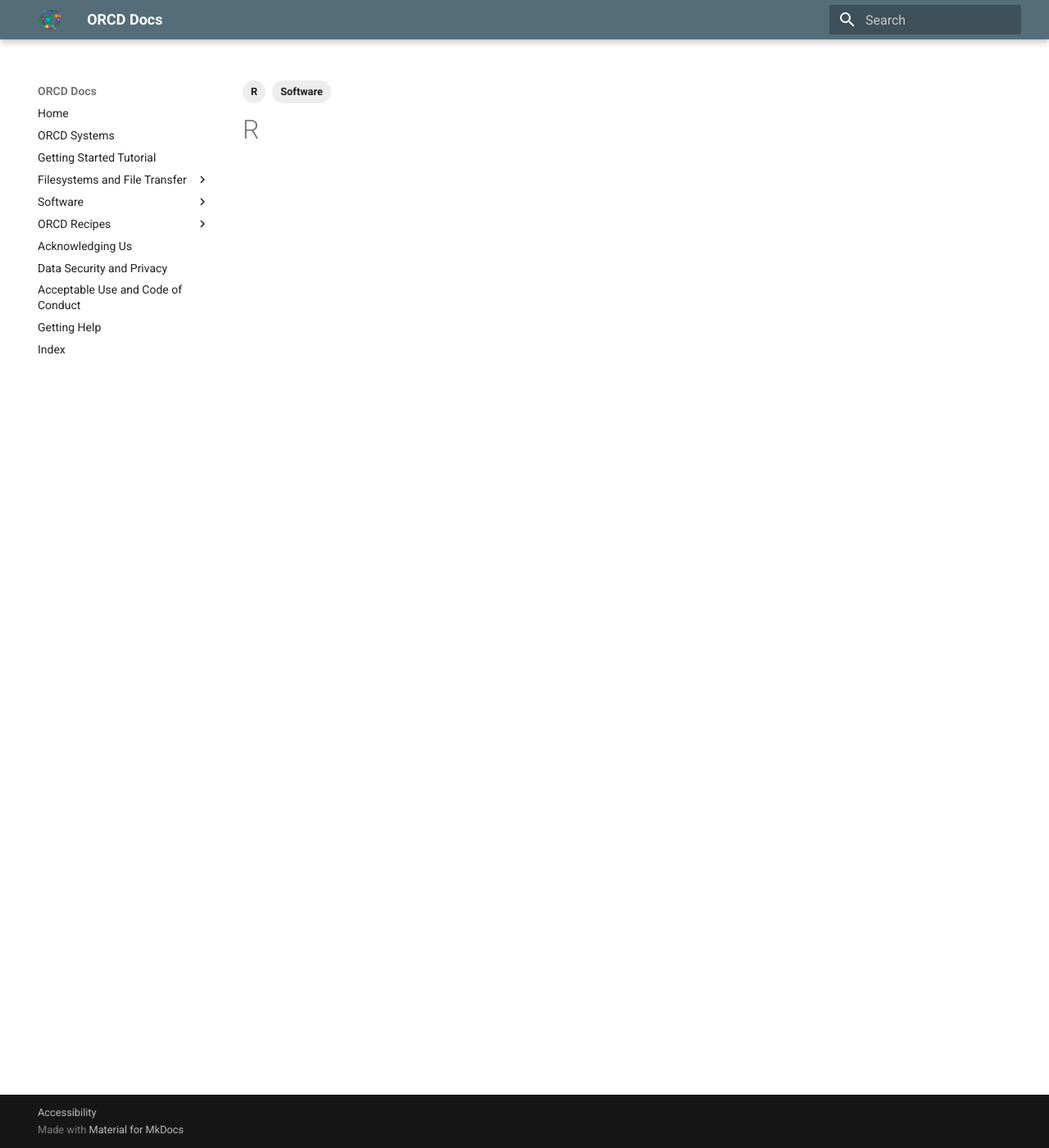
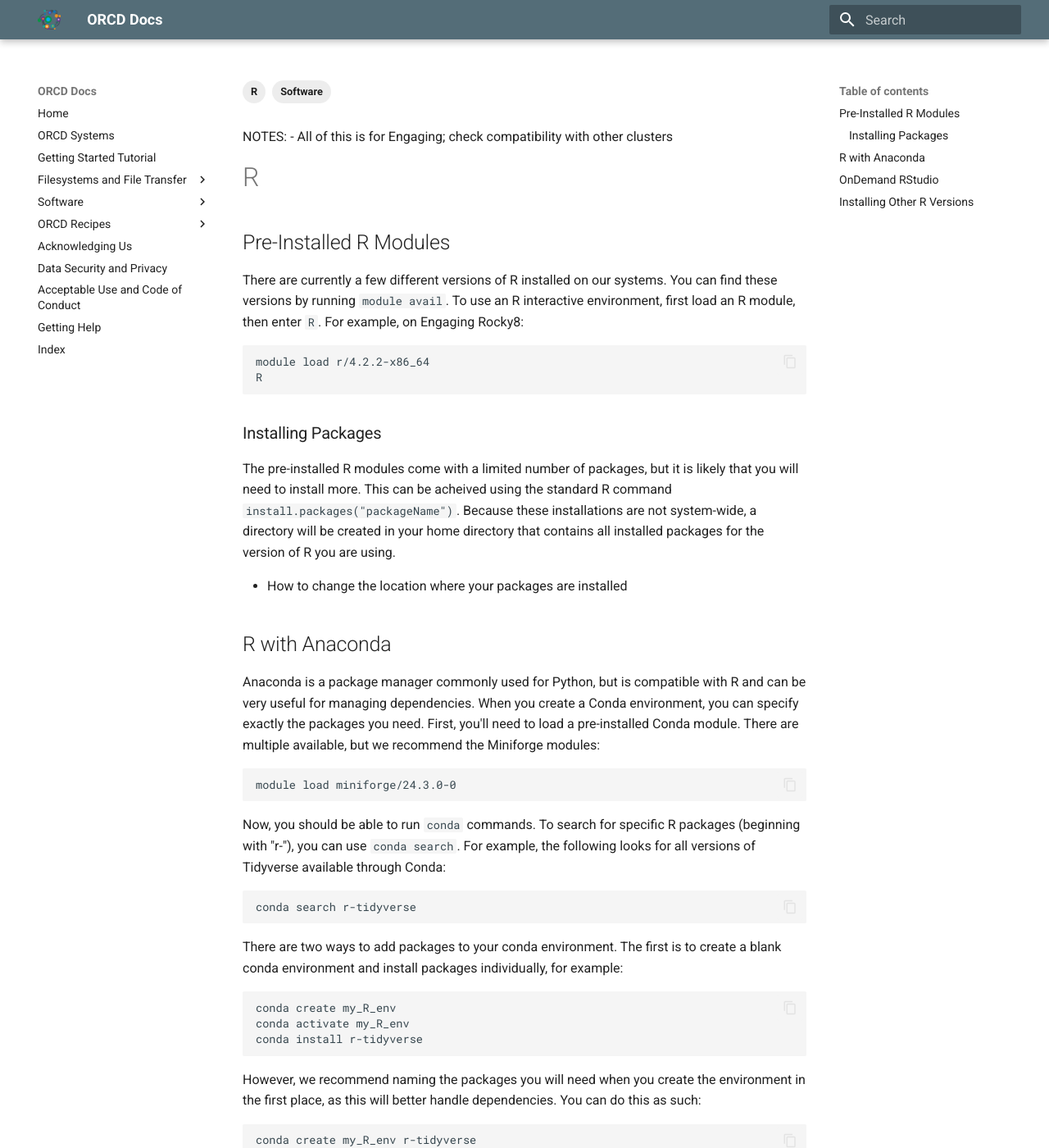
Before and after one commit to mit-orcd/orcd-docs-edit, an MkDocs documentation site: the page built from docs/software/R.md, in a window 1280 px wide and 1400 px high. Shown: the whole window at 82% size. Built offline with MkDocs 1.6.1 and Material for MkDocs 9.7.7, drawn with Linux system fonts in a browser that asks for light colours; some of the changed text lies outside the part shown.

Commit message:
added detail

````diff
--- a/docs/software/R.md
+++ b/docs/software/R.md
@@ -3,3 +3,71 @@ tags:
  - Software
  - R
 ---
+
+NOTES:
+- All of this is for Engaging; check compatibility with other clusters
+
+# R
+
+## Pre-Installed R Modules
+
+There are currently a few different versions of R installed on our systems. You can find these versions by running `module avail`. To use an R interactive environment, first load an R module, then enter `R`. For example, on Engaging Rocky8:
+
+```bash
+module load r/4.2.2-x86_64
+R
+```
+
+### Installing Packages
+
+The pre-installed R modules come with a limited number of packages, but it is likely that you will need to install more. This can be acheived using the standard R command `install.packages("packageName")`. Because these installations are not system-wide, a directory will be created in your home directory that contains all installed packages for the version of R you are using.
+
+- How to change the location where your packages are installed
+
+## R with Anaconda
+
+Anaconda is a package manager commonly used for Python, but is compatible with R and can be very useful for managing dependencies. When you create a Conda environment, you can specify exactly the packages you need. First, you'll need to load a pre-installed Conda module. There are multiple available, but we recommend the Miniforge modules:
+
+```bash
+module load miniforge/24.3.0-0
+```
+
+Now, you should be able to run `conda` commands. To search for specific R packages (beginning with "r-"), you can use `conda search`. For example, the following looks for all versions of Tidyverse available through Conda:
+
+```bash
+conda search r-tidyverse
+```
+
+There are two ways to add packages to your conda environment. The first is to create a blank conda environment and install packages individually, for example:
+
+```bash
+conda create my_R_env
+conda activate my_R_env
+conda install r-tidyverse
+```
+
+However, we recommend naming the packages you will need when you create the environment in the first place, as this will better handle dependencies. You can do this as such:
+
+```bash
+conda create my_R_env r-tidyverse
+```
+
+You can also specify specific versions of packages that you'd like to install:
+
+```bash
+conda install r-tidyverse=2.0.0
+```
+
+## OnDemand RStudio
+
+You can use RStudio on a cluster through OnDemand. Package installation behaves similarly as if you were running a version of R via the command line. Currently, OnDemand is only supported on the Engaging Centos7 nodes.
+
+## Installing Other R Versions
+
+If you need a specific version of R, you can specify this while creating a Conda environment. All you need to do is set the r-base argument to the specific version of R that you need. For example, for installing R version 4.1.2:
+
+```bash
+conda create -n R_env r-base=4.1.2
+```
+
+Once your environment is created, entering `which R` should direct you to the version of R within your Conda environment.
````
